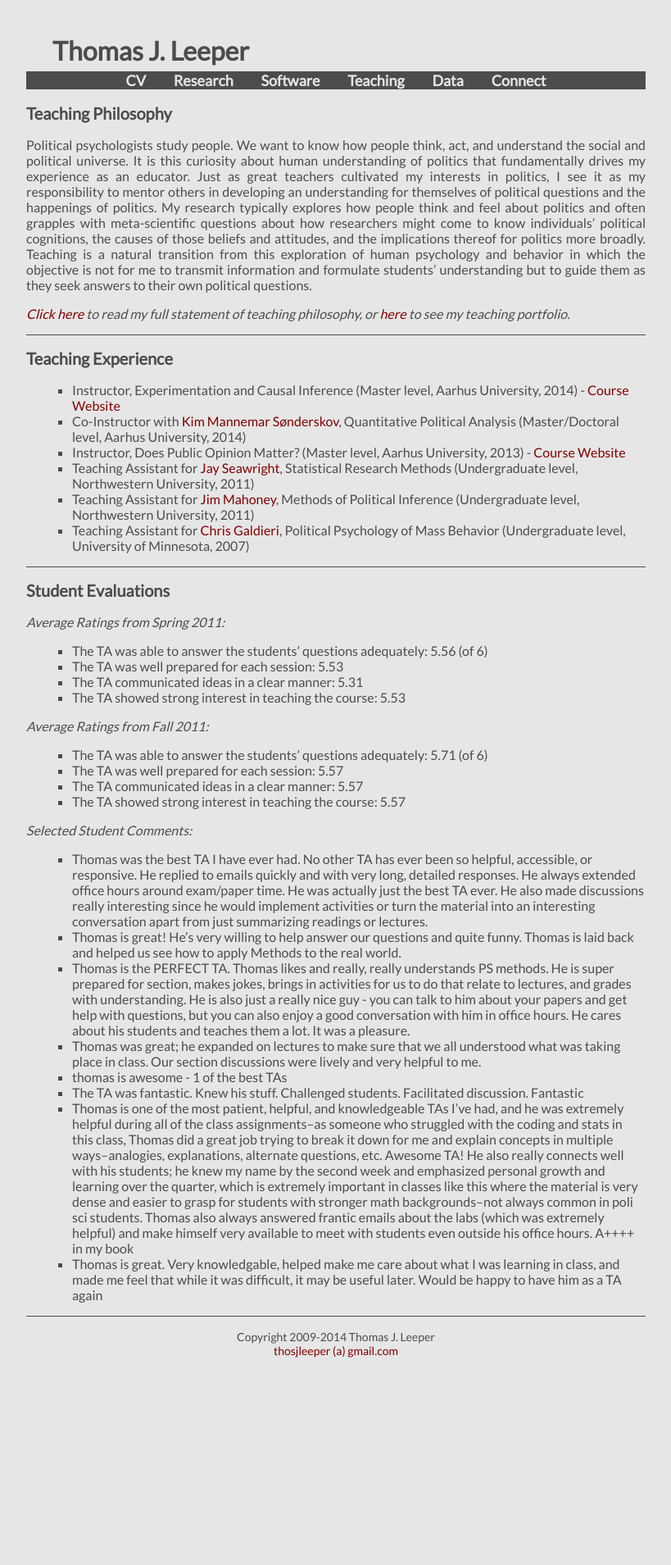
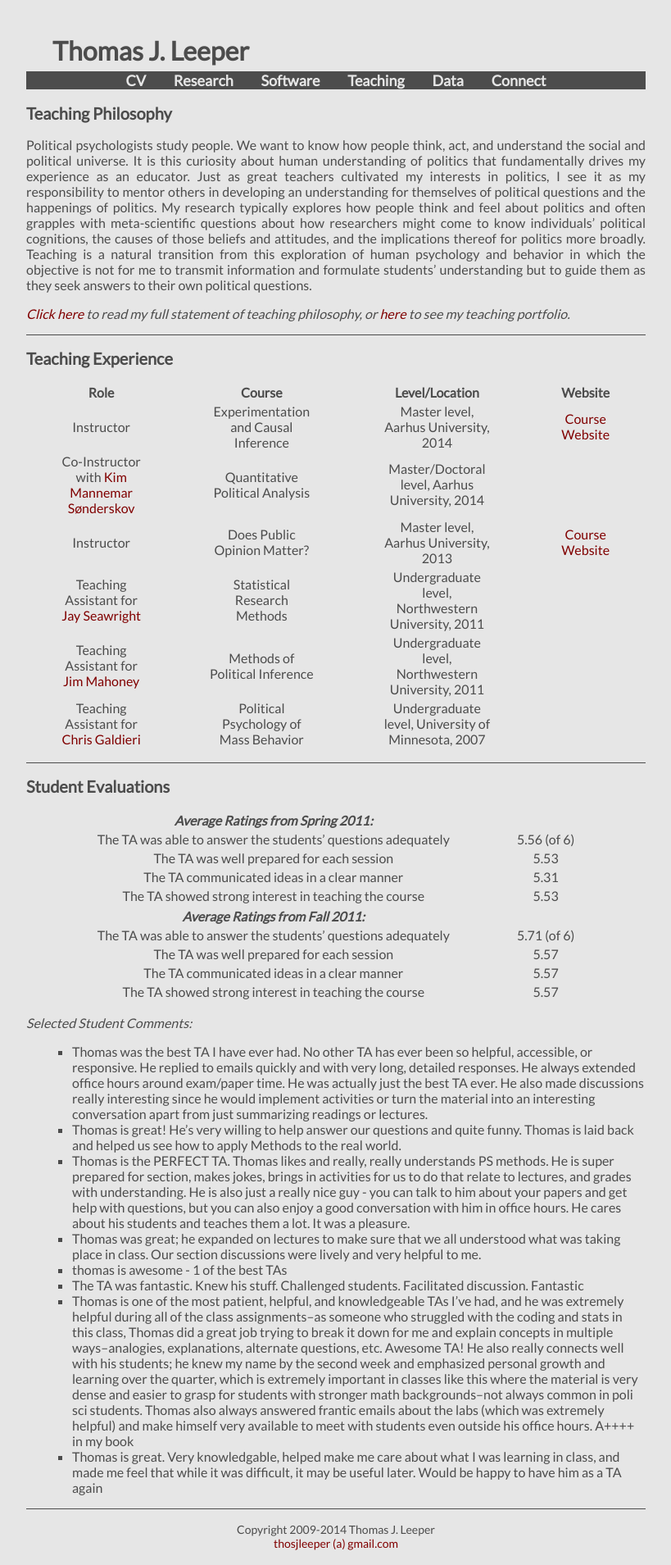
Before and after one commit to leeper/leeper.github.io, a Jekyll site: the page built from teaching.md, in a window 1280 px wide. Shown: the whole page at 82% size, without its empty margins (230-1049 px from the left). Built offline with Jekyll 4.4.1, drawn with Linux system fonts in a browser that asks for light colours; Markdown is read by kramdown in place of the engine named in the settings; before the commit the page ends 1674 px from its top, so only the background shows below that.

Commit message:
convert lists to tables

```diff
--- a/teaching.md
+++ b/teaching.md
@@ -12,30 +12,32 @@ Political psychologists study people. We want to know how people think, act, and
 ---
 ## Teaching Experience ##
 
-* Instructor, Experimentation and Causal Inference (Master level, Aarhus University, 2014) - [Course Website](http://www.thomasleeper.com/expcourse)
-* Co-Instructor with [Kim Mannemar Sønderskov](http://pure.au.dk/portal/en/ks@ps.au.dk), Quantitative Political Analysis (Master/Doctoral level, Aarhus University, 2014)
-* Instructor, Does Public Opinion Matter? (Master level, Aarhus University, 2013) - [Course Website](http://www.thomasleeper.com/opinioncourse)
-* Teaching Assistant for [Jay Seawright](http://www.polisci.northwestern.edu/people/seawright.html), Statistical Research Methods (Undergraduate level, Northwestern University, 2011)
-* Teaching Assistant for [Jim Mahoney](http://www.jamesmahoney.org/), Methods of Political Inference (Undergraduate level, Northwestern University, 2011)
-* Teaching Assistant for [Chris Galdieri](http://www.tc.umn.edu/~galdieri/), Political Psychology of Mass Behavior (Undergraduate level, University of Minnesota, 2007)
+| Role | Course | Level/Location | Website |
+| ---- | ------ | -------------- | ------- |
+| Instructor | Experimentation and Causal Inference | Master level, Aarhus University, 2014 | [Course Website](http://www.thomasleeper.com/expcourse) |
+| Co-Instructor with [Kim Mannemar Sønderskov](http://pure.au.dk/portal/en/ks@ps.au.dk) | Quantitative Political Analysis | Master/Doctoral level, Aarhus University, 2014| |
+| Instructor | Does Public Opinion Matter? | Master level, Aarhus University, 2013 | [Course Website](http://www.thomasleeper.com/opinioncourse) |
+| Teaching Assistant for [Jay Seawright](http://www.polisci.northwestern.edu/people/seawright.html) | Statistical Research Methods | Undergraduate level, Northwestern University, 2011| |
+| Teaching Assistant for [Jim Mahoney](http://www.jamesmahoney.org/) | Methods of Political Inference | Undergraduate level, Northwestern University, 2011 | |
+| Teaching Assistant for [Chris Galdieri](http://www.tc.umn.edu/~galdieri/) | Political Psychology of Mass Behavior | Undergraduate level, University of Minnesota, 2007| |
 
 ---
 ## Student Evaluations ##
 
-*Average Ratings from Spring 2011:*
-
-* The TA was able to answer the students' questions adequately: 5.56 (of 6)
-* The TA was well prepared for each session: 5.53
-* The TA communicated ideas in a clear manner: 5.31
-* The TA showed strong interest in teaching the course: 5.53
+| *Average Ratings from Spring 2011:* | |
+| --- | --- |
+| The TA was able to answer the students' questions adequately | 5.56 (of 6) |
+| The TA was well prepared for each session | 5.53 |
+| The TA communicated ideas in a clear manner | 5.31 |
+| The TA showed strong interest in teaching the course | 5.53 |
 
 
-*Average Ratings from Fall 2011:*
-
-* The TA was able to answer the students' questions adequately: 5.71 (of 6)
-* The TA was well prepared for each session: 5.57
-* The TA communicated ideas in a clear manner: 5.57
-* The TA showed strong interest in teaching the course: 5.57
+| *Average Ratings from Fall 2011:* | |
+| --- | --- |
+| The TA was able to answer the students' questions adequately | 5.71 (of 6) |
+| The TA was well prepared for each session | 5.57 |
+| The TA communicated ideas in a clear manner | 5.57 |
+| The TA showed strong interest in teaching the course | 5.57 |
 
 *Selected Student Comments:*
 
```
